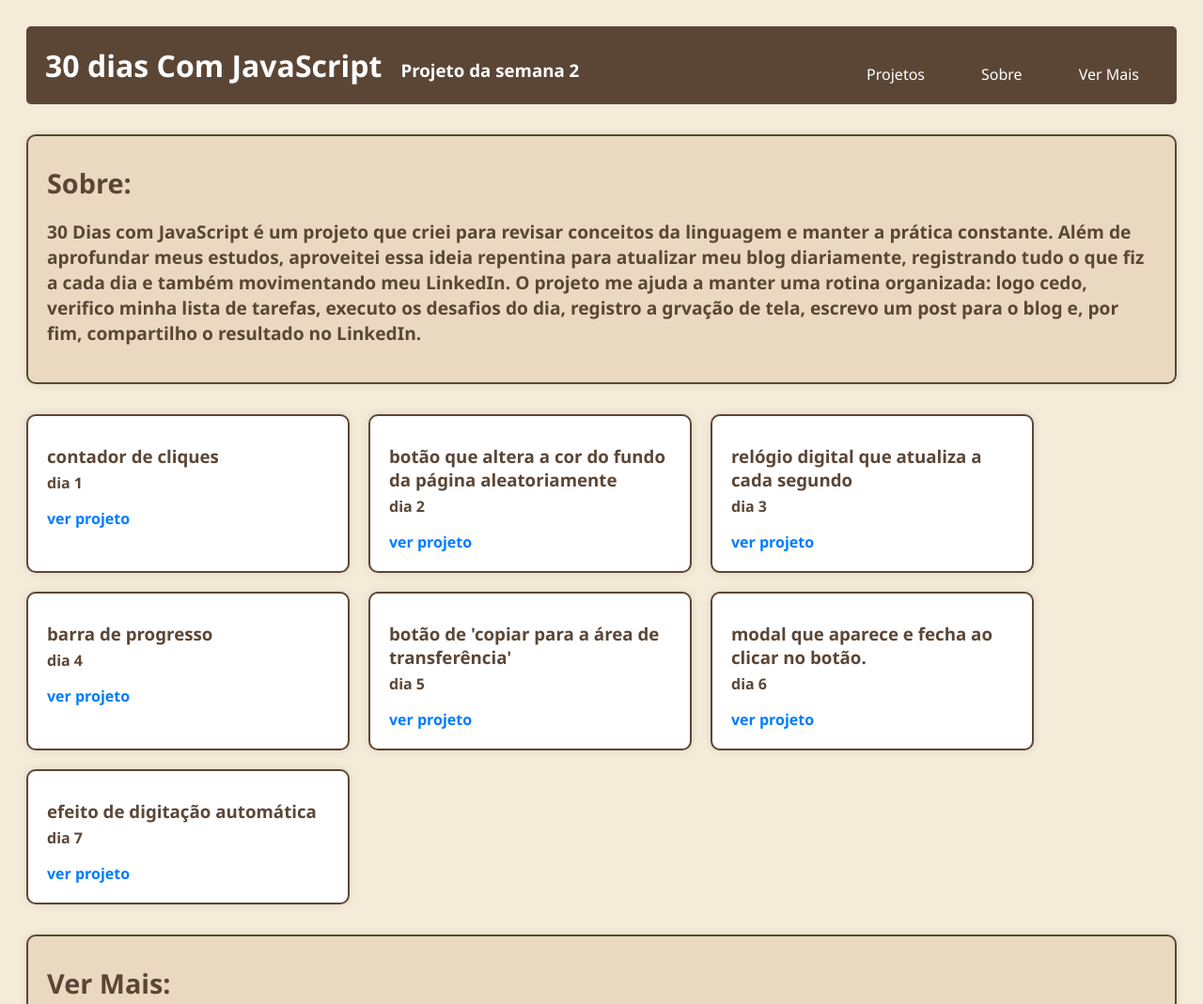
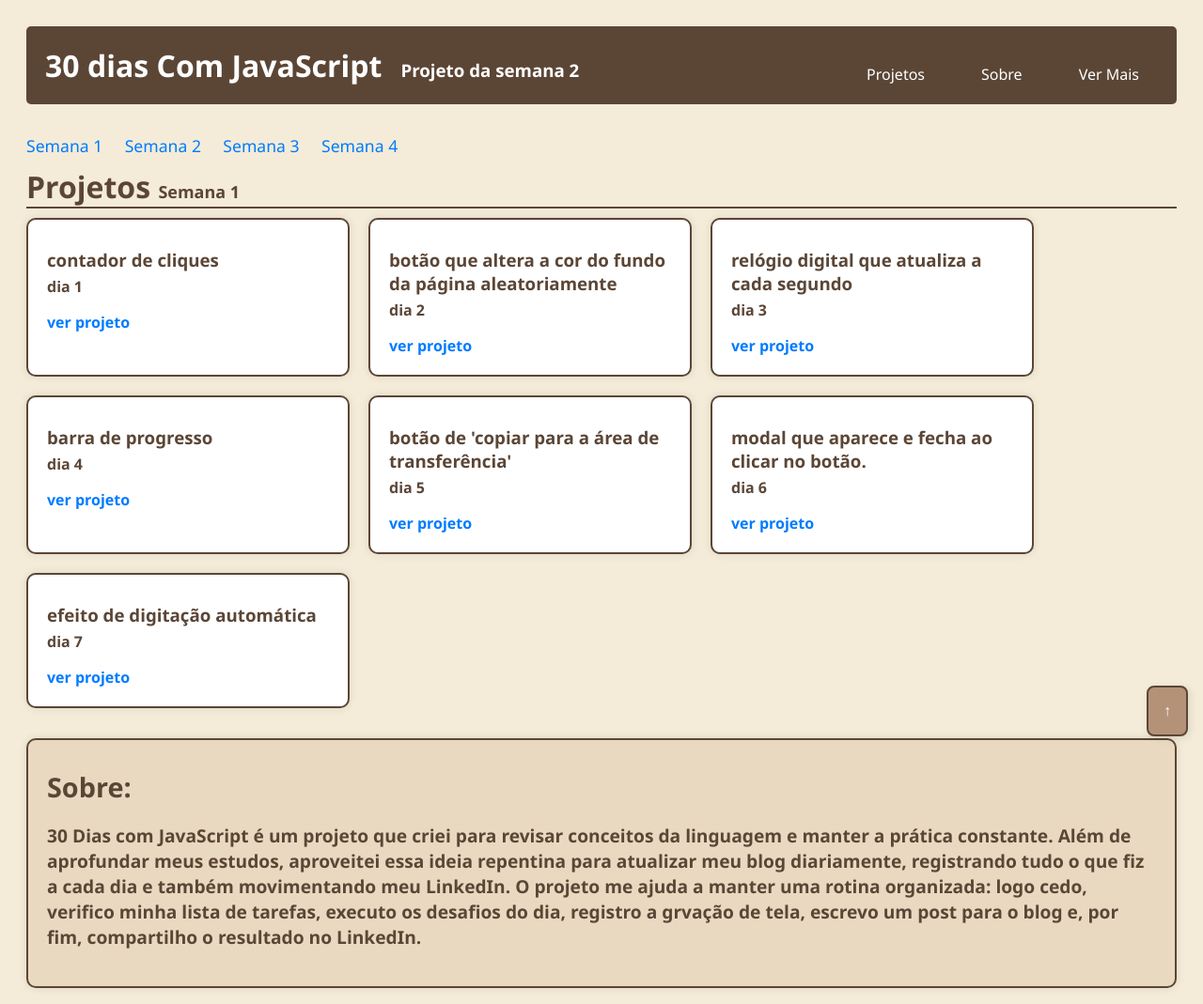
Before and after one commit to Andra-sun/30DaysJs, a plain HTML site: page Semana2/index.html in a window 1280 px wide. Shown: the top 1069 px of the page at 94% size. Drawn offline with Linux system fonts and the light colour scheme.

Commit message:
semana 2

```diff
--- /dev/null
+++ b/Semana2/BackTop.js
@@ -0,0 +1,16 @@
+function BackToTop() {
+    const btn = document.createElement("button");
+    btn.classList.add("backtop");
+    btn.innerText = "↑";
+
+    btn.addEventListener("click", () => {
+        window.scrollTo({
+            top: 0,
+            behavior: "smooth",
+        });
+    });
+
+    return btn;
+}
+
+export default BackToTop;
--- a/Semana2/app.js
+++ b/Semana2/app.js
@@ -2,15 +2,19 @@ import Header from "./header.js";
 import Projects from "./projects.js";
 import About from "./about.js";
 import More from "./more.js";
+import Week from "./week.js";
+import BackToTop from "./BackTop.js";
 
 async function App() {
     const root = document.getElementById("root");
     const projectsContainer = await Projects();
     root.appendChild(Header());
-    root.appendChild(About());
+    root.appendChild(Week());
 
     root.appendChild(projectsContainer);
+    root.appendChild(About());
     root.appendChild(More());
+    root.appendChild(BackToTop());
 }
 
 export default App;
--- a/Semana2/header.js
+++ b/Semana2/header.js
@@ -9,7 +9,7 @@ function Header() {
         <h3>Projeto da semana 2</h3>
     `;
     nav.innerHTML = `
-        <a href="#projetos">Projetos</a>
+        <a href="#week">Projetos</a>
         <a href="#sobre">Sobre</a>
         <a href="#ver-mais">Ver Mais</a>
     `;
--- a/Semana2/index.html
+++ b/Semana2/index.html
@@ -1,9 +1,9 @@
 <!DOCTYPE html>
 <html lang="pt">
     <head>
-    <meta charset="UTF-8">
-    <meta name="viewport" content="width=device-width, initial-scale=1.0">
-    <link rel="stylesheet" href="styles.css">
+        <meta charset="UTF-8" />
+        <meta name="viewport" content="width=device-width, initial-scale=1.0" />
+        <link rel="stylesheet" href="styles.css" />
         <title>30 dias com JavaScript</title>
     </head>
     <body>
--- a/Semana2/projectList.json
+++ b/Semana2/projectList.json
@@ -1,9 +1,42 @@
-[
-    {"name": "contador de cliques", "day": 1, "link": "https://andra-sun.github.io/30DaysJs/Day01/"},
-    {"name": "botão que altera a cor do fundo da página aleatoriamente", "day": 2, "link": "https://andra-sun.github.io/30DaysJs/Day02/"},
-    {"name": "relógio digital que atualiza a cada segundo", "day": 3, "link": "https://andra-sun.github.io/30DaysJs/Day03/"},
-    {"name": "barra de progresso", "day": 4, "link": "https://andra-sun.github.io/30DaysJs/Day04/"},
-    {"name": "botão de 'Copiar para a área de transferência'", "day": 5, "link": "https://andra-sun.github.io/30DaysJs/Day05/"},
-    {"name": "modal que aparece e fecha ao clicar no botão.", "day": 6, "link": "https://andra-sun.github.io/30DaysJs/Day06/"},
-    {"name": " efeito de digitação automática ", "day": 7, "link": "https://andra-sun.github.io/30DaysJs/Day07/"}
-]
+{
+    "semana1": [
+        {
+            "name": "contador de cliques",
+            "day": 1,
+            "link": "https://andra-sun.github.io/30DaysJs/Day01/"
+        },
+        {
+            "name": "botão que altera a cor do fundo da página aleatoriamente",
+            "day": 2,
+            "link": "https://andra-sun.github.io/30DaysJs/Day02/"
+        },
+        {
+            "name": "relógio digital que atualiza a cada segundo",
+            "day": 3,
+            "link": "https://andra-sun.github.io/30DaysJs/Day03/"
+        },
+        {
+            "name": "barra de progresso",
+            "day": 4,
+            "link": "https://andra-sun.github.io/30DaysJs/Day04/"
+        },
+        {
+            "name": "botão de 'Copiar para a área de transferência'",
+            "day": 5,
+            "link": "https://andra-sun.github.io/30DaysJs/Day05/"
+        },
+        {
+            "name": "modal que aparece e fecha ao clicar no botão.",
+            "day": 6,
+            "link": "https://andra-sun.github.io/30DaysJs/Day06/"
+        },
+        {
+            "name": "efeito de digitação automática",
+            "day": 7,
+            "link": "https://andra-sun.github.io/30DaysJs/Day07/"
+        }
+    ],
+    "semana2": [{ "name": "portfólio do projeto", "day": "8 a 14", "link": "/" }],
+    "semana3": [{ "name": "ainda está por vir", "day": "15 a 21", "link": "/" }],
+    "semana4": [{ "name": "ainda está por vir", "day": "22 a 30", "link": "/" }]
+}
--- a/Semana2/projects.js
+++ b/Semana2/projects.js
@@ -6,14 +6,15 @@ async function fetchProjects() {
     return projects;
 }
 
-async function Projects() {
+async function Projects(weekId = "semana1") {
     const projectsContainer = document.createElement("div");
 
     projectsContainer.classList.add("projects");
     projectsContainer.id = "projetos";
 
     const projects = await fetchProjects();
-    projects.forEach((project) => {
+    const weekProjects = projects[weekId] || [];
+    weekProjects.forEach((project) => {
         const projectCard = ProjectCard(project);
         projectsContainer.appendChild(projectCard);
     });
--- a/Semana2/styles.css
+++ b/Semana2/styles.css
@@ -42,9 +42,8 @@ nav a {
 nav a:hover {
     color: #fff3e3;
 }
-span{
+span {
     font-weight: 700;
-
 }
 .project-card,
 .about,
@@ -57,7 +56,6 @@ span{
     display: flex;
     flex-wrap: wrap;
     gap: 20px;
-    margin-top: 2rem;
 }
 .project-card {
     text-transform: lowercase;
@@ -90,14 +88,14 @@ span{
     padding: 20px;
 }
 .more a,
-.project-card a {
+.project-card a, .week a {
     color: #007bff;
     text-decoration: none;
     transition: color 0.3s ease;
 }
 
 .more a:hover,
-.project-card a:hover {
+.project-card a:hover, .week a:hover {
     color: #0056b3;
 }
 
@@ -140,3 +138,51 @@ span{
         display: flex;
     }
 }
+
+.project-card {
+    animation: all 0.5s ease-in-out;
+}
+h1 span{
+    font-size: large;
+    font-weight: 600;
+}
+.week{
+    margin-top: 2rem;
+}
+.week a{
+    font-size:1.1rem;
+    margin-right: 1.2rem;
+}
+.backtop{
+    position: fixed;
+    bottom: 0;
+    right: 0;
+    padding: 1rem;
+    margin: 1rem;
+}
+button {
+    border: 2px solid #5b4636;
+    background-color: #b49278;
+    color: #fff;
+    padding: 12px 24px;
+    margin-top: 20px;
+    cursor: pointer;
+    transition: all 0.3s ease;
+    font-size: 16px;
+    font-weight: 600;
+    border-radius: 8px;
+    box-shadow: 2px 2px 8px rgba(0, 0, 0, 0.1);
+    outline: none;
+}
+
+button:hover {
+    background-color: #a07b67;
+    transform: translateY(-2px);
+    box-shadow: 4px 4px 12px rgba(0, 0, 0, 0.15);
+}
+
+button:active {
+    background-color: #d5a886;
+    transform: scale(0.95);
+    box-shadow: 1px 1px 4px rgba(0, 0, 0, 0.1);
+}
--- /dev/null
+++ b/Semana2/week.js
@@ -0,0 +1,35 @@
+import Projects from "./projects.js";
+
+function Week() {
+    const week = document.createElement("div");
+    week.classList.add("week");
+    week.id = "week";
+    const h1 = document.createElement("h1");
+    h1.style.borderBottom = "2px solid #5b4636";
+    h1.innerHTML = `Projetos <span>Semana 1</span>`;
+
+    week.innerHTML = `
+        <a id="semana1" href="#semana1">Semana 1</a>
+        <a id="semana2" href="#semana2">Semana 2</a>
+        <a id="semana3" href="#semana3">Semana 3</a>
+        <a id="semana4" href="#semana4">Semana 4</a>
+    `;
+
+    week.querySelectorAll("a").forEach((link) => {
+        link.addEventListener("click", async (event) => {
+            event.preventDefault();
+            const weekId = event.target.id;
+            const weekName = event.target.innerText;
+            const projectsContainer = document.getElementById("projetos");
+            projectsContainer.innerHTML = "";
+            const newProjects = await Projects(weekId);
+            projectsContainer.appendChild(newProjects);
+            h1.innerHTML = `Projetos <span>${weekName}</span>`;
+        });
+    });
+
+    week.appendChild(h1);
+    return week;
+}
+
+export default Week;
```
Lines whose indentation alone changed are shown as unchanged.
